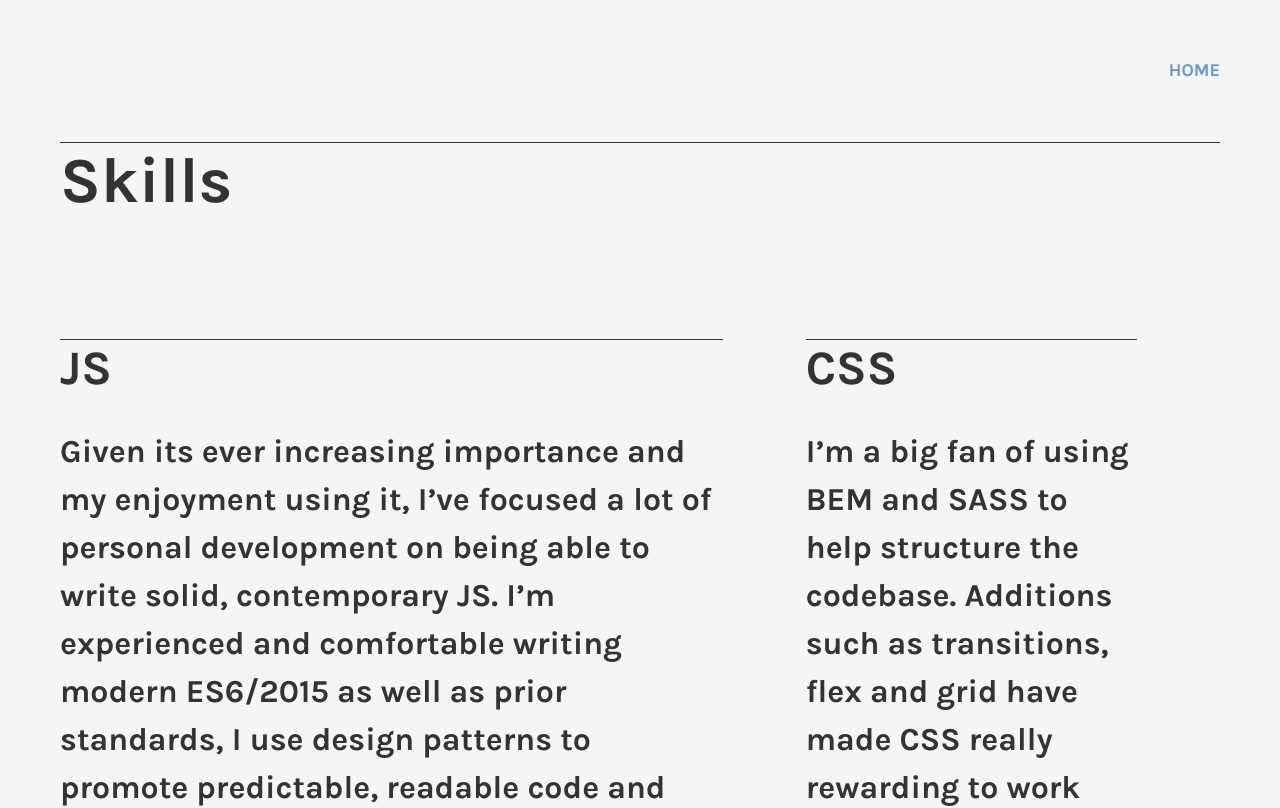
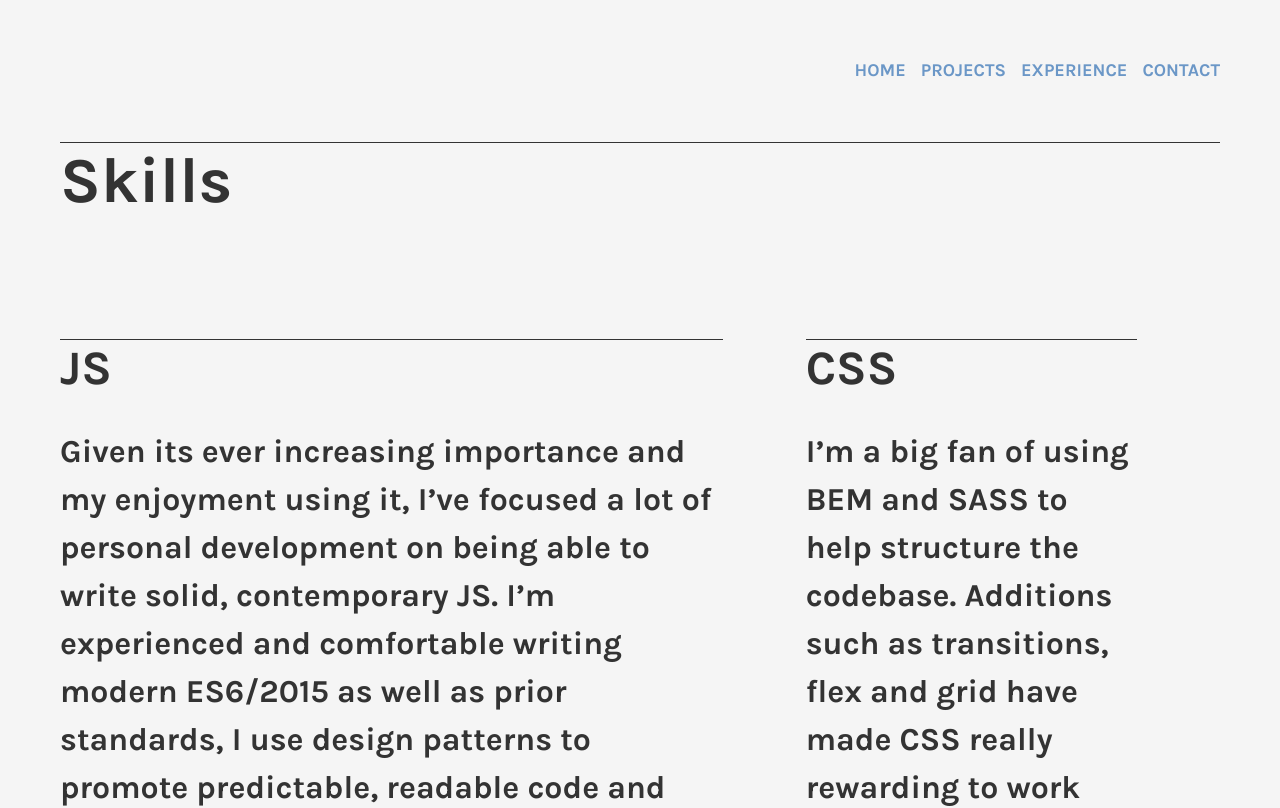
Before and after one commit to atomcorp/react-portfolio, a React app: page /skills in a window 1280 px wide. Shown: the top 808 px of the page. Built offline with nearby package versions, Linux system fonts and the light colour scheme.

Commit message:
added a nav links thing, I may or may not keep

```diff
--- a/src/components/experience/experience.jsx
+++ b/src/components/experience/experience.jsx
@@ -15,7 +15,7 @@ export default function Experience(props) {
   return (
     <section>
       <div className={ styles.page }>
-        <Navigation />
+        <Navigation location={props.location.pathname} />
         <div className={styles.heading}>
           <h2>Experience</h2>
         </div>
--- a/src/components/navigation/navigation.jsx
+++ b/src/components/navigation/navigation.jsx
@@ -1,12 +1,32 @@
 import React from 'react';
 import {Link} from 'react-router-dom';
 import styles from './navigation.module.css';
+import { content } from '../../content.js';
 
-export default function Navigation() {
+export default function Navigation(props) {
+  console.log(props);
+
+  function handleLocation(path) {
+    const style = props.location === path ? styles.inactive : styles.active;
+    return style;
+  }
+
+  function returnLinks() {
+    const links = content.links.map((link) => {
+      const location = handleLocation(link.path);
+      return (
+        <Link key={link.path} to={link.path} className={`${styles.link} ${location}`}>
+          { link.title }
+        </Link>
+      );
+    })
+    return links;
+  }
 
   return (
     <nav className={styles.navigation}>
-      <Link to="/">Home</Link>
+      <Link to={'/'} className={styles.link}>Home</Link>
+      { returnLinks() }
     </nav>
   );
 }
--- a/src/components/navigation/navigation.module.scss
+++ b/src/components/navigation/navigation.module.scss
@@ -8,3 +8,15 @@
     text-transform: uppercase;
   }
 }
+
+.link {
+  padding: 0 0 0 15px;
+}
+
+.active {
+
+}
+
+.inactive {
+  display: none;
+}
--- a/src/components/project/project.jsx
+++ b/src/components/project/project.jsx
@@ -34,8 +34,6 @@ export default class Project extends Component {
     } else {
       this.reset();
     }
-    console.log(distance, travel);
-
   }
 
   reset() {
--- a/src/components/skills/skills.jsx
+++ b/src/components/skills/skills.jsx
@@ -24,7 +24,7 @@ export default function(props) {
   return (
     <section>
       <div className={styles.page}>
-      <Navigation />
+      <Navigation location={props.location.pathname} />
         <div className={styles.heading}>
           <h2>Skills</h2>
         </div>
--- a/src/containers/projects/projects.jsx
+++ b/src/containers/projects/projects.jsx
@@ -19,7 +19,7 @@ export default class Projects extends Component {
     return (
       <section>
         <div className={styles.page}>
-          <Navigation/>
+          <Navigation location={this.props.location.pathname} />
           <div className={styles.heading}>
             <h2>Projects</h2>
           </div>
```
